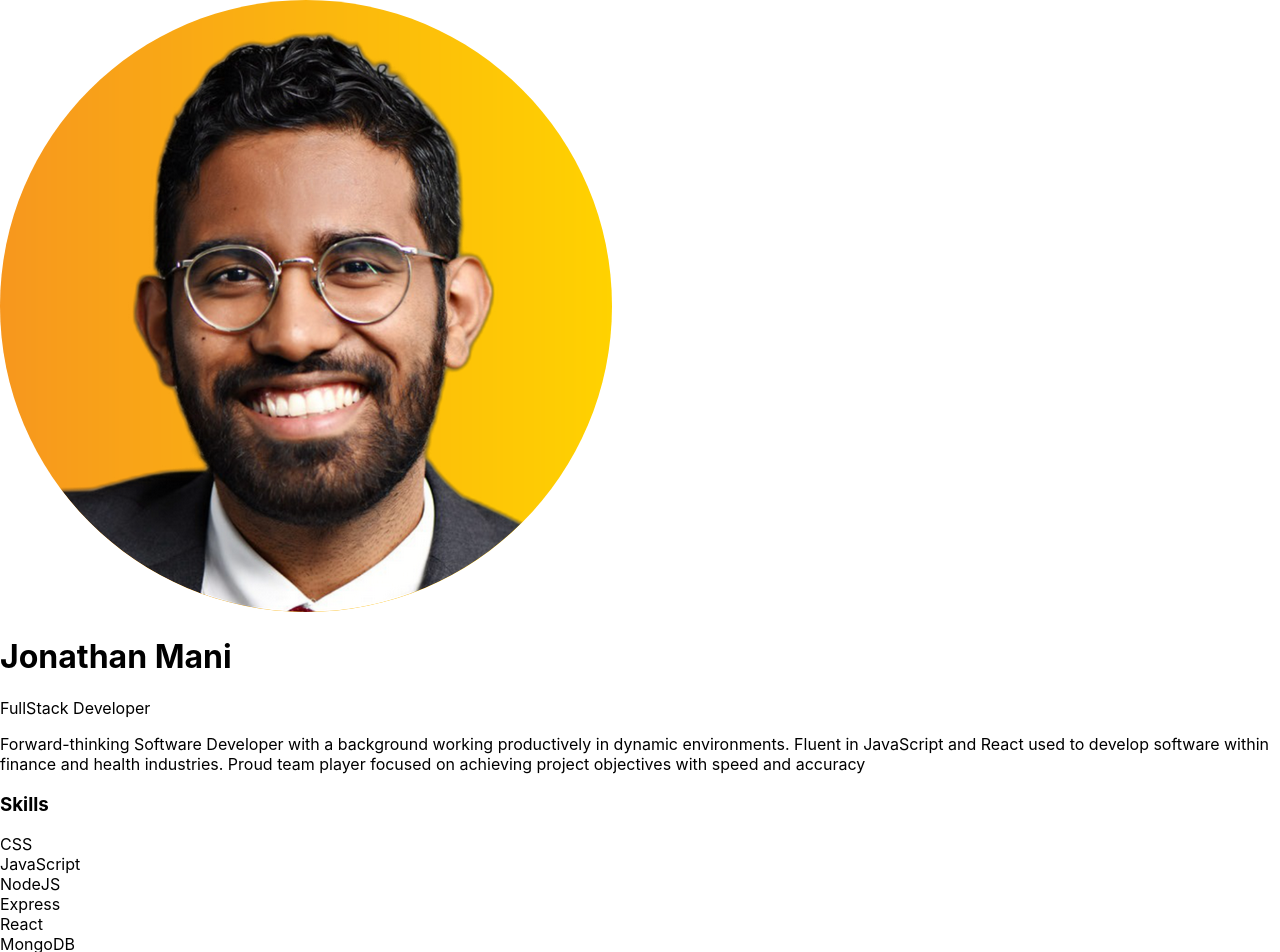
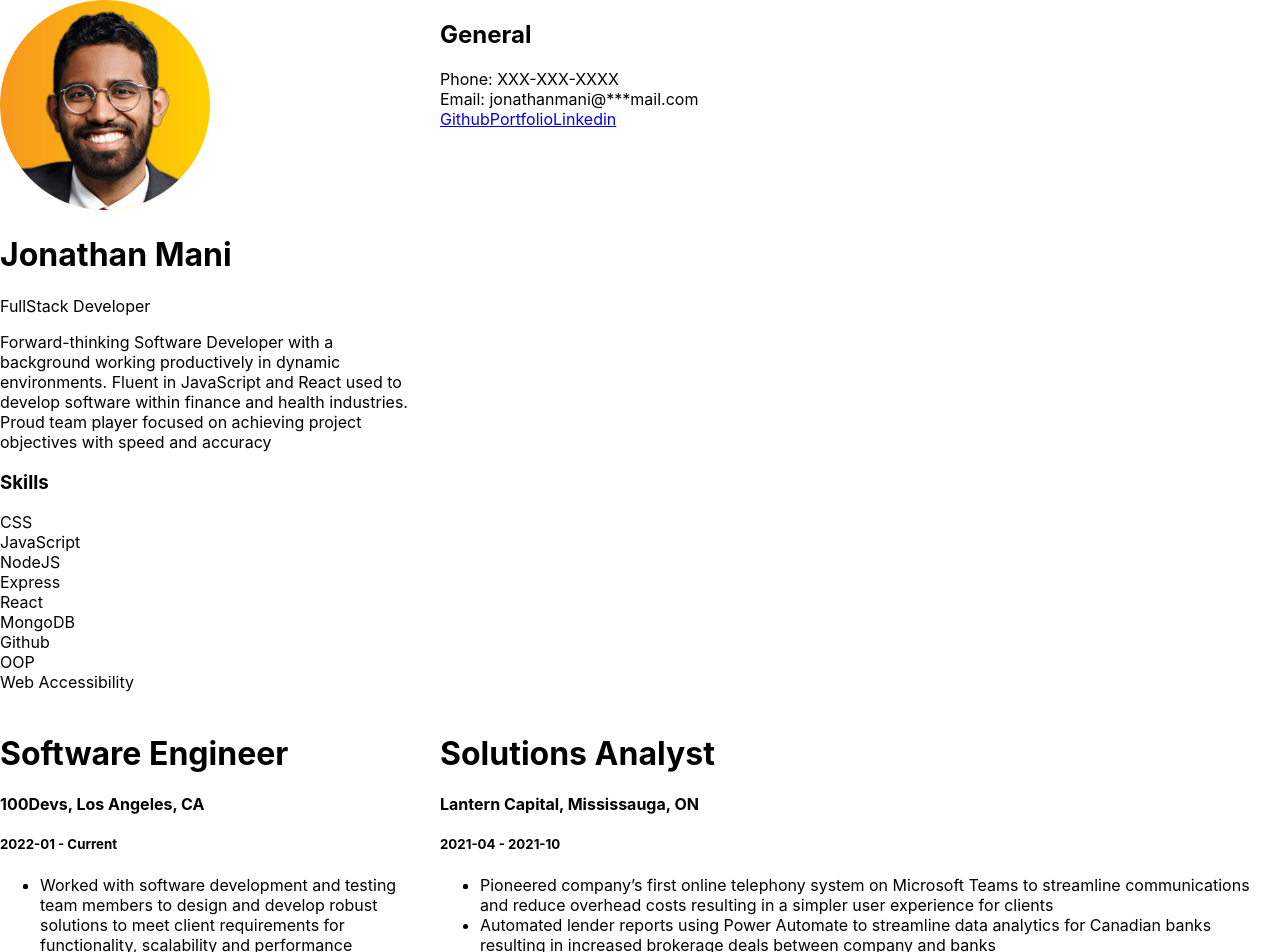
Before and after one commit to jonathanmani/DailyUI, a React (Create React App) app in the folder day006--user_profile/: page / in a window 1280 px wide. Shown: the top 952 px of the page. Built offline with nearby package versions, Linux system fonts and the light colour scheme.

Commit message:
fixed styling issues with each component when placed in a grid format

```diff
--- a/day006--user_profile/src/App.css
+++ b/day006--user_profile/src/App.css
@@ -1,38 +1,22 @@
-.App {
-  text-align: center;
+.grid-container {
+  display: grid;
+  grid-template-columns: 1fr 2fr;
+  gap: 20px;
+  grid-template-areas: "sidebar content";
 }
 
-.App-logo {
-  height: 40vmin;
-  pointer-events: none;
+.grid-sidebanner {
+  grid-area: sidebar;
 }
 
-@media (prefers-reduced-motion: no-preference) {
-  .App-logo {
-    animation: App-logo-spin infinite 20s linear;
-  }
+.grid-infobanner {
+  grid-area: content;
 }
 
-.App-header {
-  background-color: #282c34;
-  min-height: 100vh;
-  display: flex;
-  flex-direction: column;
-  align-items: center;
-  justify-content: center;
-  font-size: calc(10px + 2vmin);
-  color: white;
+.grid-expbanner {
+  grid-area: content;
 }
 
-.App-link {
-  color: #61dafb;
+img {
+  width: 50%;
 }
-
-@keyframes App-logo-spin {
-  from {
-    transform: rotate(0deg);
-  }
-  to {
-    transform: rotate(360deg);
-  }
-}
--- a/day006--user_profile/src/App.js
+++ b/day006--user_profile/src/App.js
@@ -9,9 +9,9 @@ import Experience from "./components/Experience";
 function App() {
     const profileData = data
 
-    let exp = profileData.experience.map((exp,index) => {
+    let exp = profileData.experience.map(exp=> {
         return (
-            <Experience
+            <Experience className="grid-expbanner"
                 key={exp.id}
                 role={exp.role}
                 company={exp.company}
@@ -24,20 +24,20 @@ function App() {
 
 
     return(
-        <>
-          <SideBanner
+        <div className="grid-container">
+          <SideBanner className="grid-sidebanner"
             name={profileData.name}
             role={profileData.role}
             description={profileData.desc}
             skills={profileData.skills}/>
-        <InfoBanner
+        <InfoBanner className="grid-infobanner"
             number={profileData.contact.phone}
             email={profileData.contact.email}
             github={profileData.contact.github}
             portfolio={profileData.contact.portfolio}
             linkedin={profileData.contact.linkedin}/>
         {exp}
-        </>
+        </div>
     )
 }
 
--- a/day006--user_profile/src/components/Experience.js
+++ b/day006--user_profile/src/components/Experience.js
@@ -4,7 +4,7 @@ const Experience = ({role, company,location,duration,bulletPoints}) => {
     const description = bulletPoints.map(desc => <li>{desc}</li>)
 
   return (
-    <>
+    <div>
     <h1>{role}</h1>
     <h4>{company}, {location}</h4>
     <h5>{duration}</h5>
@@ -12,7 +12,7 @@ const Experience = ({role, company,location,duration,bulletPoints}) => {
         <li>{description}</li>
     </ul>
 
-    </>
+    </div>
   )
 }
 
--- a/day006--user_profile/src/components/InfoBanner.js
+++ b/day006--user_profile/src/components/InfoBanner.js
@@ -2,7 +2,7 @@ import React from "react";
 
 const InfoBanner = ({number, email, github, portfolio, linkedin}) => {
   return(
-    <>
+    <div>
         <h2>General</h2>
         <div>Phone: {number}</div>
         <div>Email: {email}</div>
@@ -10,7 +10,7 @@ const InfoBanner = ({number, email, github, portfolio, linkedin}) => {
         <a href={portfolio} target="blank_">Portfolio</a>
         <a href={linkedin} target="blank_">Linkedin</a>
 
-    </>
+    </div>
   )
 };
 
--- a/day006--user_profile/src/components/SideBanner.js
+++ b/day006--user_profile/src/components/SideBanner.js
@@ -7,14 +7,14 @@ const SideBanner = ({name, role, description,skills}) => {
   )
 
   return (
-    <>
+    <div>
       <img src={userImage} alt="profilephotoHello" />
       <h1>{name}</h1>
       <span>{role}</span>
       <p>{description}</p>
       <h3>Skills</h3>
       <div>{skillArray}</div>
-    </>
+    </div>
 
   )
 }
```
